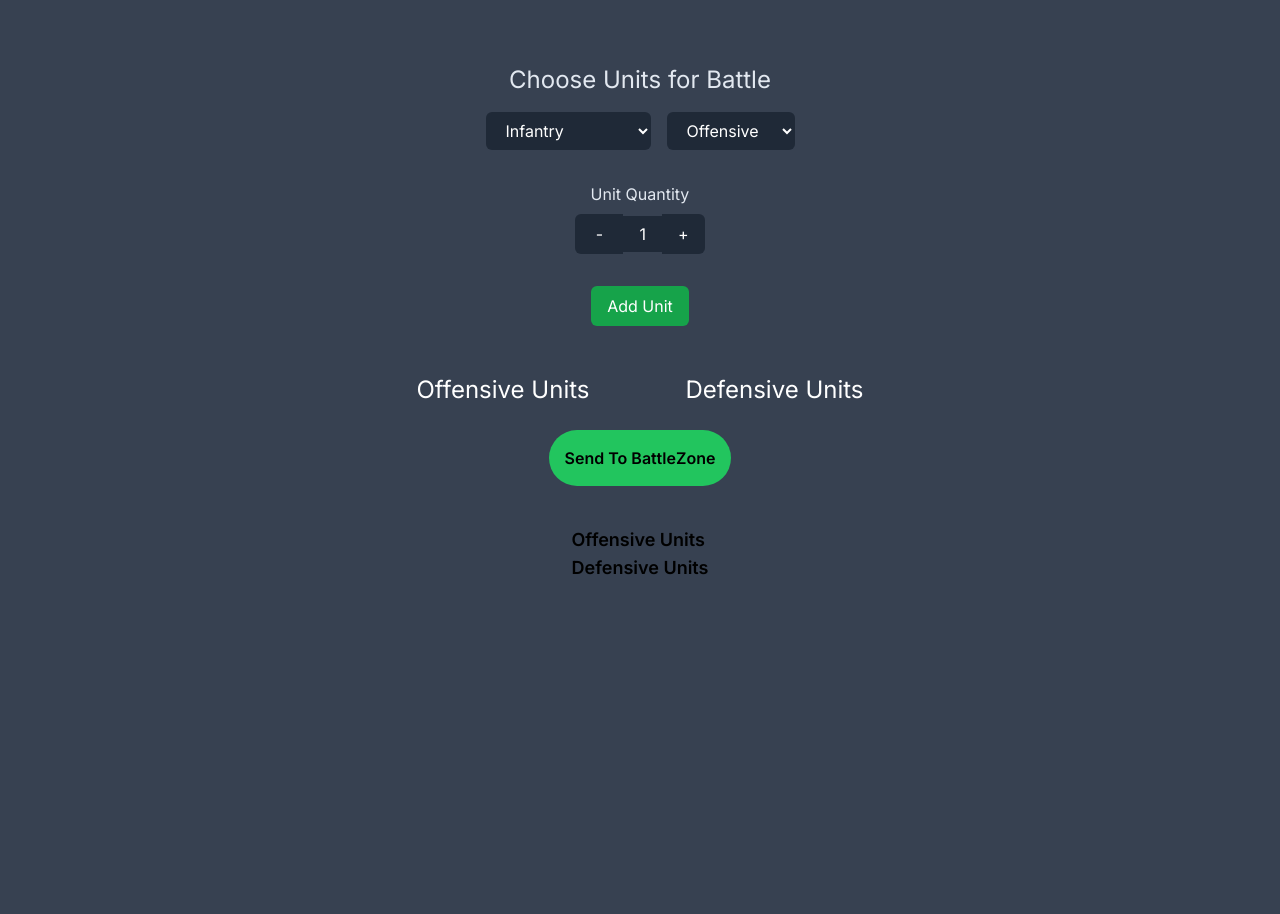
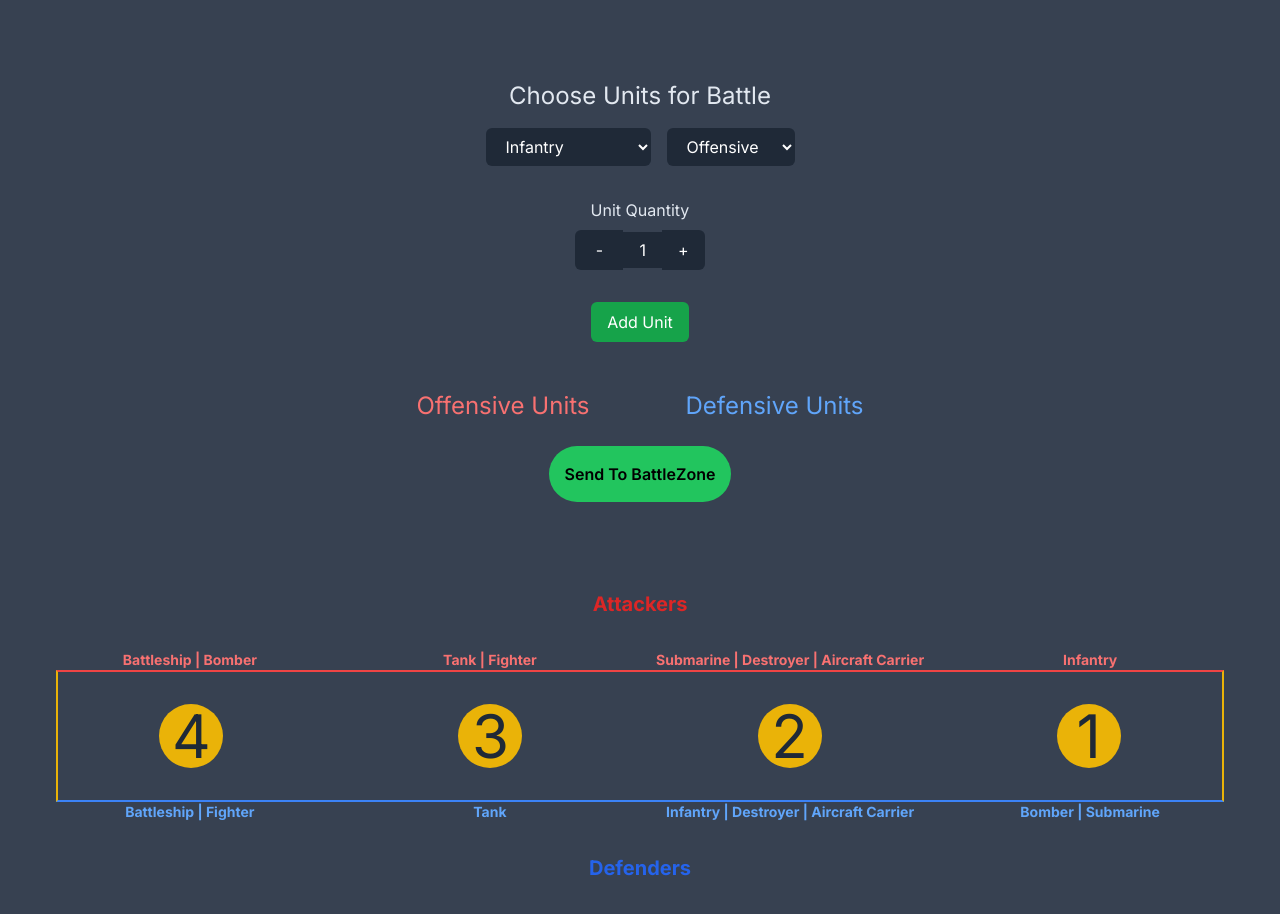
Before and after one commit to AshyLarryM/axis_and_allies_helper_v2, a Next.js app: page / in a window 1280 px wide. Shown: the top 914 px of the page. Before the commit the page ends 800 px from the top, so only its background shows below. Built offline with nearby package versions, Linux system fonts and the light colour scheme.

Commit message:
BattleZone Layout

```diff
--- a/src/app/components/battlezone/BattleZone.tsx
+++ b/src/app/components/battlezone/BattleZone.tsx
@@ -1,32 +1,101 @@
-import { GroupedUnitsByRole } from "@/lib/units";
+import { GroupedUnitsByRole, UnitName } from "@/lib/units";
+
 interface BattleZoneProps {
-    offensiveUnits: GroupedUnitsByRole,
-    defensiveUnits: GroupedUnitsByRole,
+    offensiveUnits: GroupedUnitsByRole;
+    defensiveUnits: GroupedUnitsByRole;
 }
 
+const staticNumbers = [4, 3, 2, 1];
+
+const attackUnitNames: Record<number, UnitName[]> = {
+    4: ["Battleship", "Bomber"],
+    3: ["Tank", "Fighter"],
+    2: ["Submarine", "Destroyer", "Aircraft Carrier"],
+    1: ["Infantry"],
+};
+
+const defenseUnitNames: Record<number, UnitName[]> = {
+    4: ["Battleship", "Fighter"],
+    3: ["Tank"],
+    2: ["Infantry", "Destroyer", "Aircraft Carrier"],
+    1: ["Bomber", "Submarine"],
+};
+
 export function BattleZone({ offensiveUnits, defensiveUnits }: BattleZoneProps) {
-
-    function renderUnitsByValue(unitsByValue: GroupedUnitsByRole, attribute: string) {
-        return Object.entries(unitsByValue).map(([value, units]) => (
-            <div key={value} className="mb-4">
-                <h4 className="font-bold">{`${attribute} Value: ${value}`}</h4>
-                <ul>
-                    {units.map((unit, index) => (
-                        <li key={index}>
-                            {`${unit.name} x${unit.count}`}
-                        </li>
-                    ))}
-                </ul>
-            </div>
-        ));
+    function renderUnitsForNumber(unitsByValue: GroupedUnitsByRole, value: number) {
+        const units = unitsByValue[value] || [];
+        return (
+            <ul>
+                {units.map((unit, index) => (
+                    <li key={index} className="text-sm">{`${unit.count}x ${unit.name} `}</li>
+                ))}
+            </ul>
+        );
     }
 
+
+
     return (
-        <div className="p-4">
-            <h3 className="text-lg font-semibold">Offensive Units</h3>
-            {renderUnitsByValue(offensiveUnits, "Attack")}
-            <h3 className="text-lg font-semibold">Defensive Units</h3>
-            {renderUnitsByValue(defensiveUnits, "Defense")}
+        <div className="my-16">
+            <div>
+                <h3 className="text-center text-red-600 font-bold text-xl mb-4">Attackers</h3>
+                <div className="grid grid-cols-4 justify-items-center">
+                    {staticNumbers.map((value) => (
+                        <div key={value} className="col-span-1 text-center text-gray-100">
+                            {renderUnitsForNumber(offensiveUnits, value)}
+                        </div>
+                    ))}
+                </div>
+            </div>
+
+            <div>
+                <div className="grid grid-cols-4 justify-items-center gap-x-8">
+                    {staticNumbers.map((value) => (
+                        <div key={value} className="text-center mt-4">
+                            <p className="text-xs sm:text-sm md:text-md font-bold whitespace-nowrap text-red-400">
+                                {attackUnitNames[value]?.join(" | ")}
+                            </p>
+
+                        </div>
+                    ))}
+                </div>
+            </div>
+
+
+            <div className="grid grid-cols-4 justify-items-center items-center gap-x-8 text-gray-800 border-2 border-b-blue-500 border-t-red-500 border-l-yellow-500 border-r-yellow-500 py-8">
+                {staticNumbers.map((value) => (
+                    <div
+                        key={value}
+                        className="flex justify-center items-center bg-yellow-500 rounded-full w-12 h-12 sm:w-14 sm:h-14 md:w-16 md:h-16 text-4xl sm:text-5xl md:text-6xl"
+                    >
+                        <h4>{value}</h4>
+                    </div>
+                ))}
+            </div>
+            <div>
+
+                <div>
+                    <div className="grid grid-cols-4 justify-items-center gap-x-8">
+                        {staticNumbers.map((value) => (
+                            <div key={value} className="text-center mb-4">
+                                <p className="text-xs sm:text-sm md:text-md font-bold whitespace-nowrap text-blue-400">
+                                    {defenseUnitNames[value]?.join(" | ")}
+                                </p>
+                            </div>
+                        ))}
+                    </div>
+                </div>
+
+
+                <div className="grid grid-cols-4 justify-items-center">
+                    {staticNumbers.map((value) => (
+                        <div key={value} className="col-span-1 text-center text-gray-100">
+                            {renderUnitsForNumber(defensiveUnits, value)}
+                        </div>
+                    ))}
+                </div>
+                <h3 className="text-center text-blue-600 font-bold text-xl mt-4">Defenders</h3>
+            </div>
         </div>
     );
 }
--- a/src/app/page.tsx
+++ b/src/app/page.tsx
@@ -6,7 +6,6 @@ import { UnitList } from "./components/units/UnitList";
 import { BattleZone } from "./components/battlezone/BattleZone";
 
 export default function Home() {
-
 	const [offensiveUnits, setOffensiveUnits] = useState<Unit[]>([]);
 	const [defensiveUnits, setDefensiveUnits] = useState<Unit[]>([]);
 
@@ -40,7 +39,7 @@ export default function Home() {
 	}
 
 	return (
-		<main className="">
+		<main className="p-4">
 			<div className="mt-16">
 				<h1 className="text-2xl text-center text-slate-200">Choose Units for Battle</h1>
 				<CreateUnit
```
Also changed, not shown: src/lib/units.ts (+4 -3 lines).
